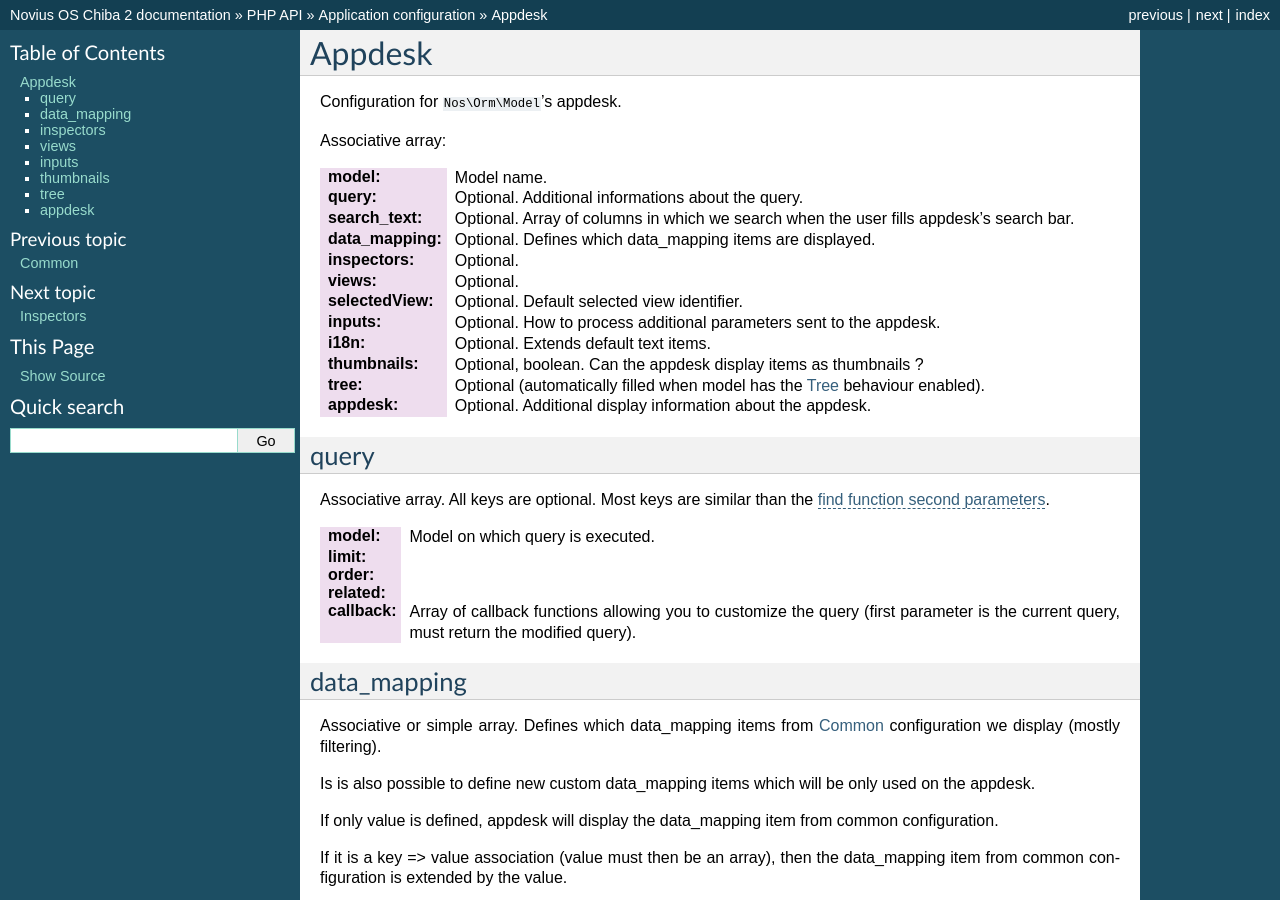
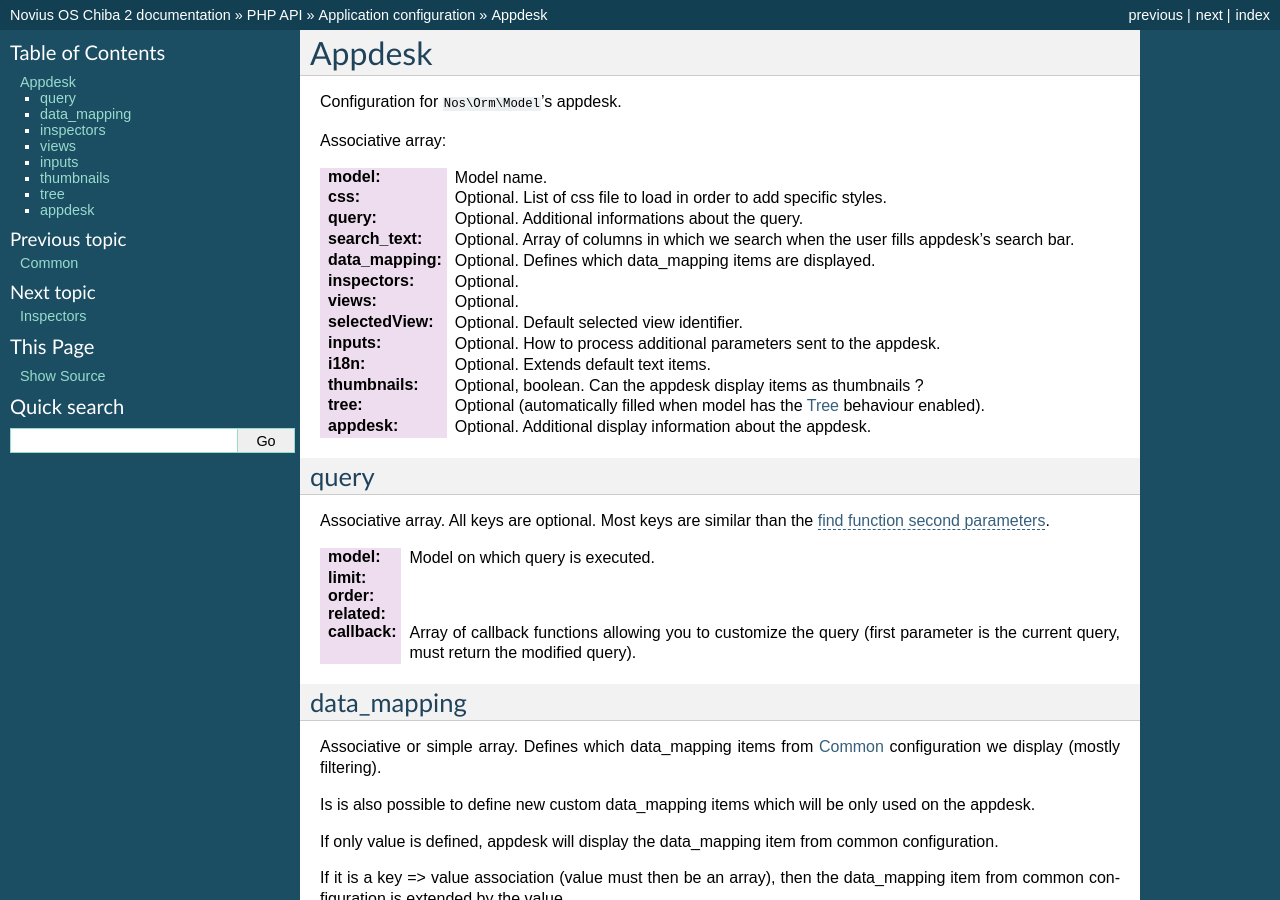
Before and after one commit to vrcAlbert/documentation-api, a Sphinx documentation site: the page built from source/php/configuration/application/appdesk.rst, in a window 1280 px wide and 900 px high. Built offline with Sphinx 7.4.7, drawn with Linux system fonts in a browser that asks for light colours; cross-references to code outside the pages are shown as plain code.

Commit message:
added appdesk + crud

```diff
--- a/source/php/configuration/application/appdesk.rst
+++ b/source/php/configuration/application/appdesk.rst
@@ -6,6 +6,7 @@
 Associative array:
 
 :model: Model name.
+:css: Optional. List of css file to load in order to add specific styles.
 :query: Optional. Additional informations about the query.
 :search_text: Optional. Array of columns in which we search when the user fills appdesk's search bar.
 :data_mapping: Optional. Defines which data_mapping items are displayed.
--- a/source/php/configuration/application/crud.rst
+++ b/source/php/configuration/application/crud.rst
@@ -7,7 +7,7 @@
 
 
 :controller_url: Url of the CRUD controller.
-:css:            List of css file to load in order to add specific styles.
+:css:            Optional. List of css file to load in order to add specific styles.
 :model:          Which model it generates the form for.
 :environment_relation: Relation name. Allows to define a children / parent relationship.
 :tab:            Tab informations (such as the icon & label), see :ref:`javascript/$/nosAction/nosTabs`
```
